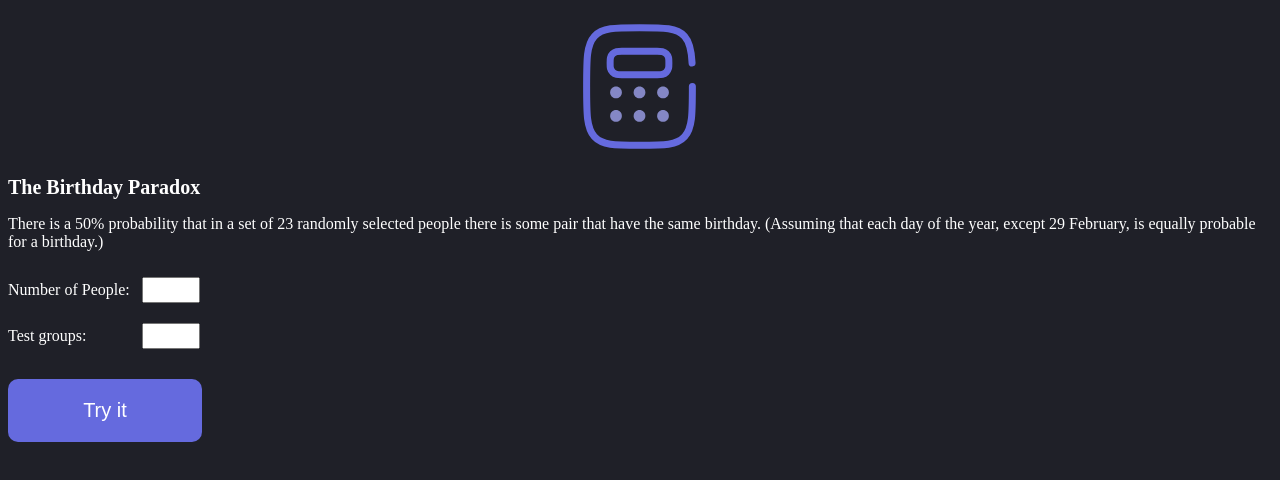
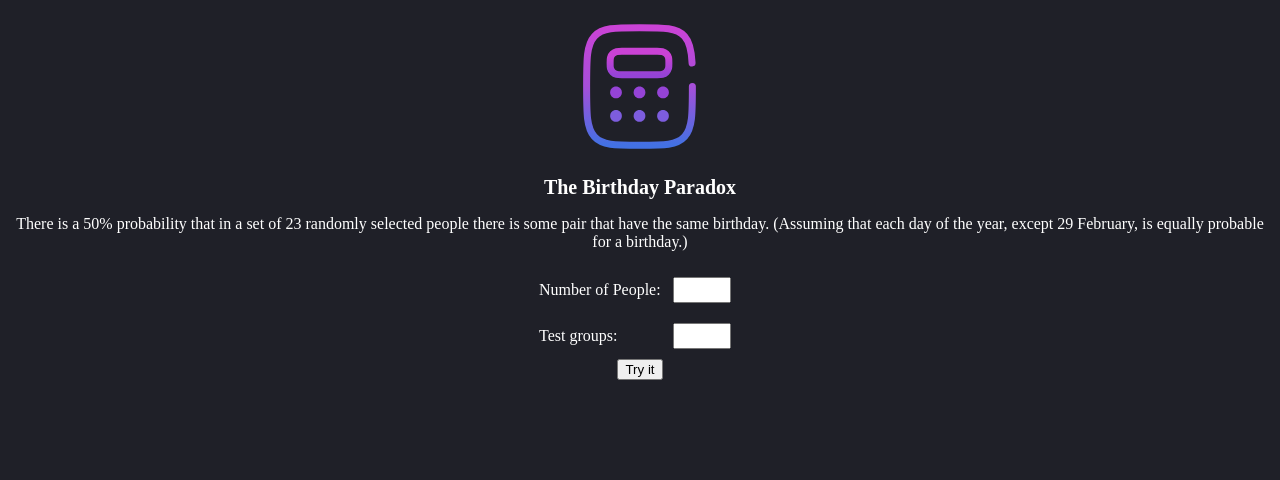
Before and after one commit to camilla-vikne/Collatz-and-birthday, a plain HTML site: page birthday.html in a window 1280 px wide. Drawn offline with Linux system fonts and the light colour scheme.

Commit message:
continued work on bday css

```diff
--- a/birthday.css
+++ b/birthday.css
@@ -1,5 +1,6 @@
 body {
   background-color: #1f2028;
+  text-align: center;
 }
 
 .logo {
@@ -8,16 +9,30 @@ body {
   margin-top: 1.6rem;
 }
 
-button {
-  font-size: 2rem;
-  padding: 2rem 0.5rem;
-  width: 19.4rem;
-  border-radius: 1rem;
+/* Andreas: Trying to get gradient to work on the hover from top to bottom. Krisitan made one that works from side to side but can't get the transition from top to bottom */
+
+/* button {
+  background: rgb(66, 113, 227);
+  background: linear-gradient(
+    180deg, rgba(66,113,227,1) 0%, rgba(166,79,217,1) 50%,
+    rgba(202,67,214,1) 100%,
+  );
+  background-size: 100% 200%;
+  background-position: top;
+  color: white;
   border: none;
-  color: white;
-  background-color: #656ade;
-  margin: 2rem 0rem;
+  height: 50px;
+  width: 150px;
+  border-radius: 5px;
+  font-size: 18px;
+  transition: 0.4s ease-in-out;
+  cursor: pointer;
 }
+
+button:hover {
+  background-position: bottom;
+
+} */
 
 h2 {
   color: white;
--- a/birthday.html
+++ b/birthday.html
@@ -10,7 +10,7 @@
 
   <body>
     <div class="logo">
-      <a href="index.html"><img src="./images/logo_blue.svg" alt="Logo of a calculator in blue with light blue buttons" /></a>
+      <a href="index.html"><img src="./images/logo_purple.svg" alt="Logo of a calculator in blue with light blue buttons" /></a>
     </div>
     <div id="contents">
       <h2>The Birthday Paradox</h2>
```
Lines whose indentation alone changed are shown as unchanged.
